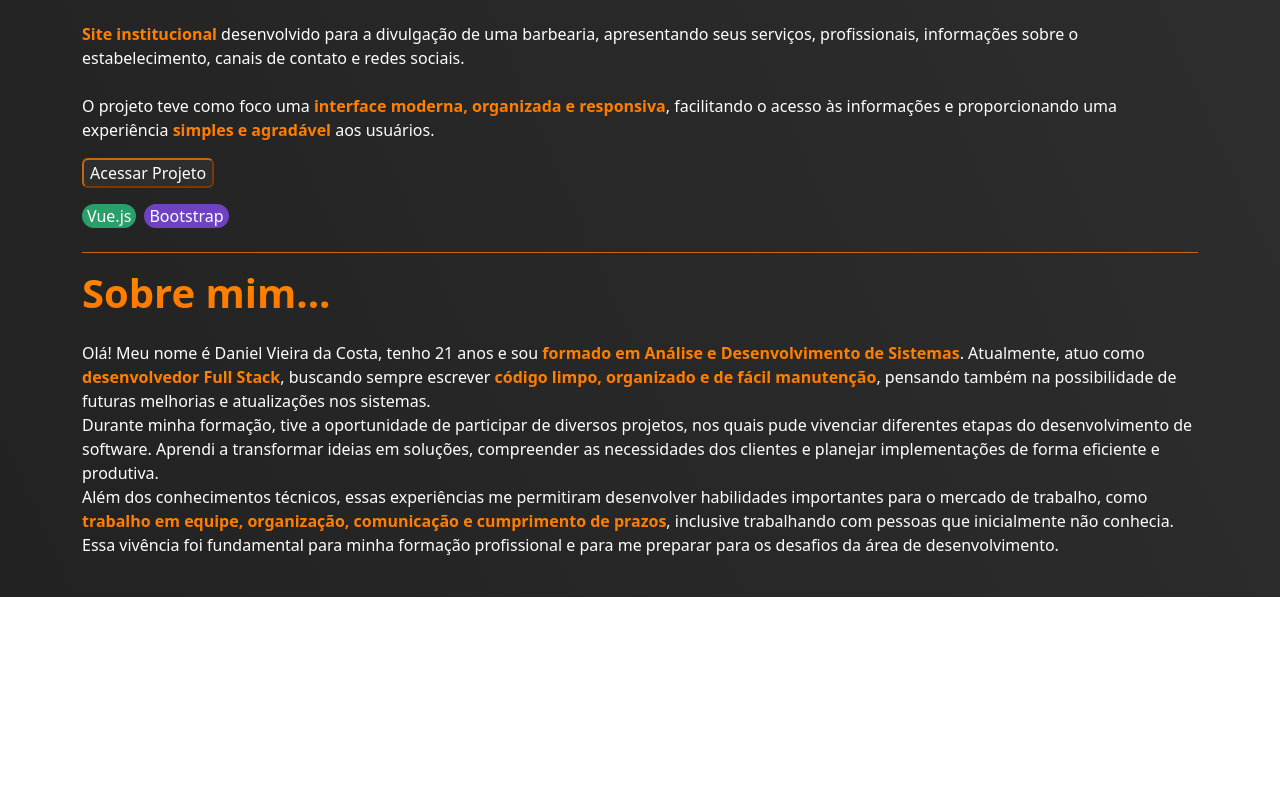
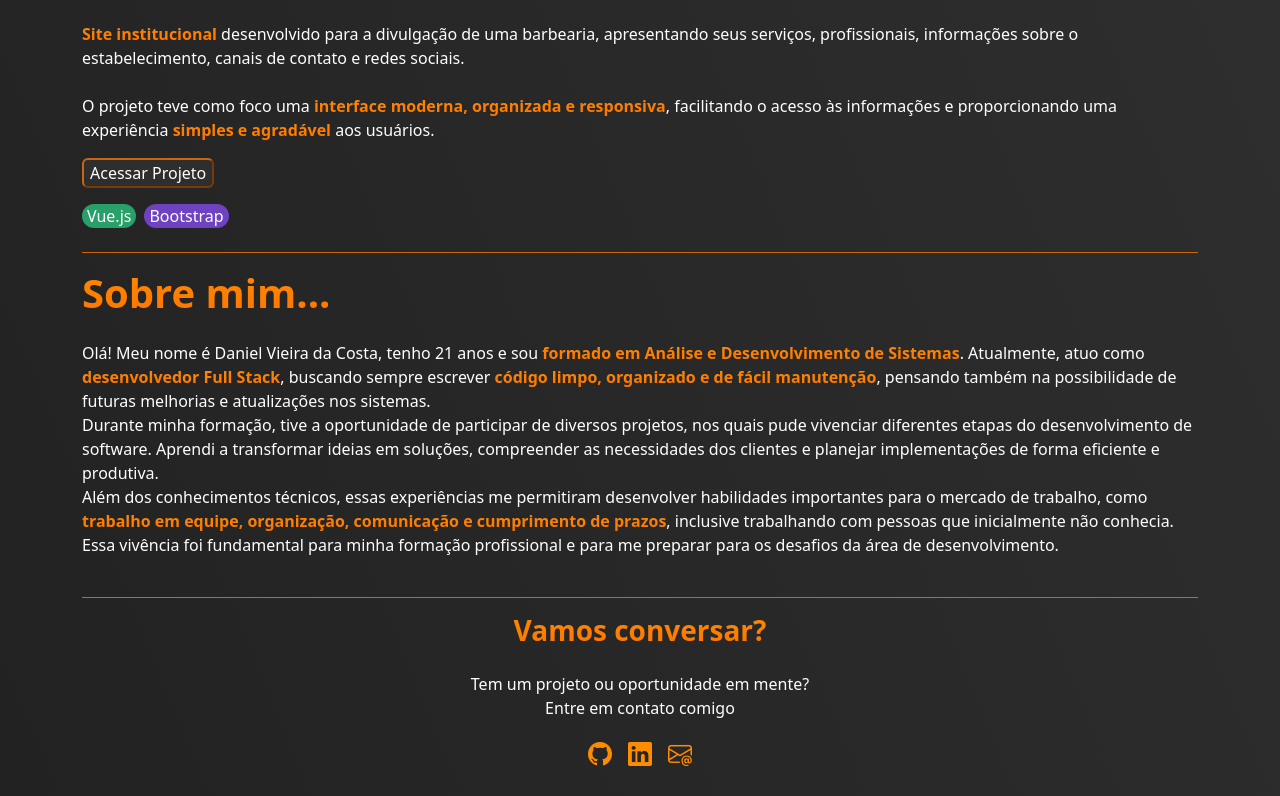
Before and after one commit to DanielVieiraCosta/Portfolio, a Vue app: page / in a window 1280 px wide. Shown: the part 2295-3091 px from the top of the page. Before the commit the page ends 2892 px from the top, so only its background shows below. Built offline with nearby package versions, Linux system fonts and the light colour scheme.

Commit message:
Adição de contatos

```diff
--- a/index.html
+++ b/index.html
@@ -3,6 +3,7 @@
   <head>
     <meta charset="UTF-8">
     <link rel="icon" href="/favicon.ico">
+    <link rel="stylesheet" href="https://cdn.jsdelivr.net/npm/bootstrap-icons@1.11.3/font/bootstrap-icons.css">
     <meta name="viewport" content="width=device-width, initial-scale=1.0">
     <title>Vite App</title>
   </head>
--- a/src/assets/main.css
+++ b/src/assets/main.css
@@ -58,6 +58,10 @@
   color: transparent;
 }
 
+.font_laranja {
+  color: #FE8C00;
+}
+
 html {
     scroll-padding-top: 80px;
 }
--- a/src/components/AboutMe.vue
+++ b/src/components/AboutMe.vue
@@ -2,7 +2,7 @@
 </script>
 
 <template>
-  <main class="pb-4" id="sobre">
+  <main class="pb-4 border-bottom" id="sobre">
     <h1 class="laranja_degrade mt-3 mb-4"><b>Sobre mim...</b></h1>
     <div>
       <p class="text-break laranja_degrade">
--- /dev/null
+++ b/src/components/Contacts.vue
@@ -0,0 +1,16 @@
+<script setup>
+</script>
+
+<template>
+  <main class="pb-4" id="contato">
+    <div class="text-center mt-3">
+      <h3 class="laranja_degrade"><b>Vamos conversar?</b></h3>
+      <p class="mt-4">Tem um projeto ou oportunidade em mente?<br>Entre em contato comigo</p>
+      <div class="d-flex justify-content-center fs-4 gap-3">
+        <a href="https://github.com/DanielVieiraCosta?tab=overview&from=2026-07-01&to=2026-07-31"><i class="bi bi-github font_laranja"></i></a>
+        <a href="https://www.linkedin.com/in/daniel-vieira-da-costa-778200272/"><i class="bi bi-linkedin font_laranja"></i></a>
+        <a href="mailto:dvieiradacosta777@gmail.com"><i class="bi bi-envelope-at font_laranja"></i></a>
+      </div>
+    </div>
+  </main>
+</template>
--- a/src/views/Home.vue
+++ b/src/views/Home.vue
@@ -1,5 +1,6 @@
 <script setup>
 import AboutMe from '@/components/AboutMe.vue';
+import Contacts from '@/components/Contacts.vue';
 import Projects from '@/components/Projects.vue';
 import TheWelcome from '@/components/TheWelcome.vue';
 
@@ -16,7 +17,7 @@ import TheWelcome from '@/components/TheWelcome.vue';
         <div class="navbar-nav d-flex ms-auto gap-2">
           <a class="nav-link" href="#projetos">Projetos</a>
           <a class="nav-link" href="#sobre">Sobre</a>
-          <a class="nav-link" href="#">Contato</a>
+          <a class="nav-link" href="#contato">Contato</a>
         </div>
       </div>
     </div>
@@ -25,5 +26,6 @@ import TheWelcome from '@/components/TheWelcome.vue';
     <TheWelcome />
     <Projects />
     <AboutMe />
+    <Contacts />
   </main>
 </template>
```
